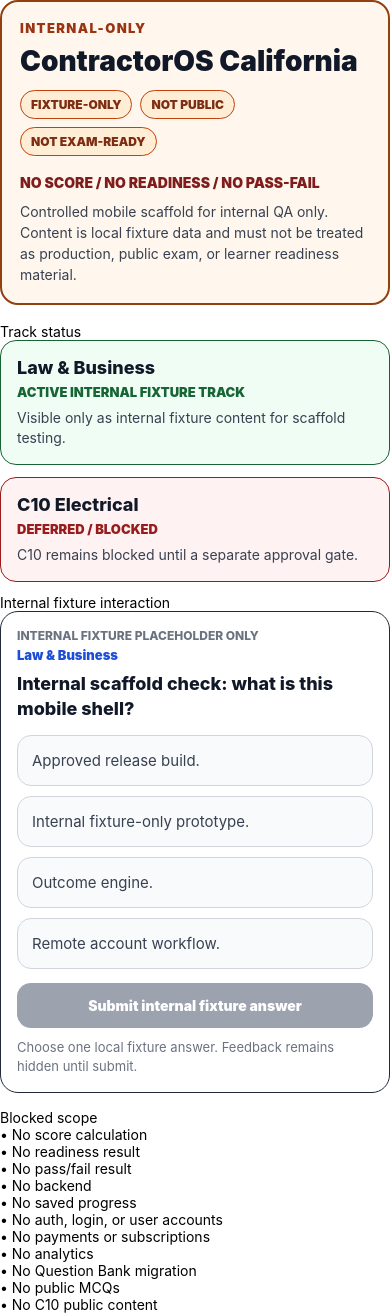
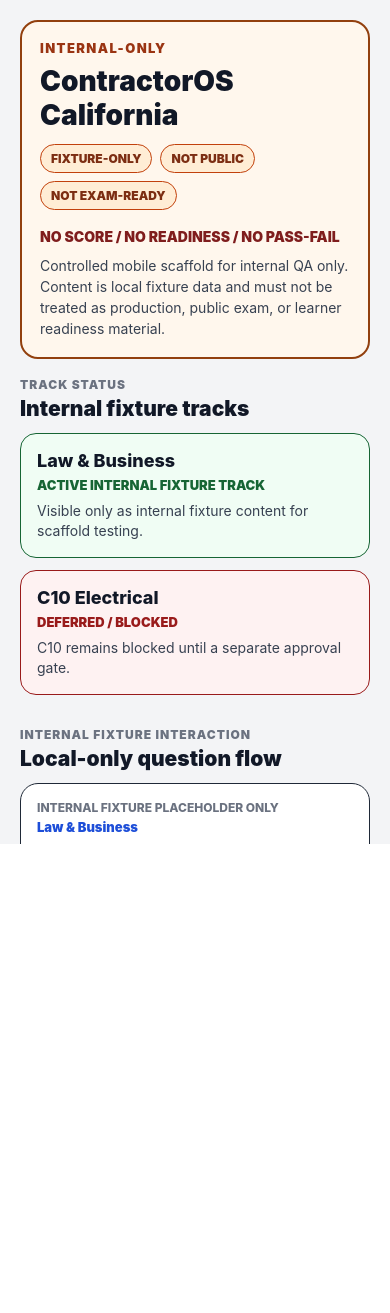
Before and after one commit to Zest-LeadGen/contractoros-california, a React Native app in the folder apps/mobile/: screen / in a window 390 px wide. After the commit the page ends 844 px from the top, so only its background shows below. Built offline with nearby package versions, Linux system fonts and the light colour scheme.

Commit message:
Harden Phase 4E mobile shell layout

```diff
--- a/apps/mobile/App.js
+++ b/apps/mobile/App.js
@@ -1,4 +1,4 @@
-import { SafeAreaView, ScrollView, Text, View } from 'react-native';
+import { SafeAreaView, ScrollView, StyleSheet, Text, View } from 'react-native';
 import InternalBanner from './src/components/InternalBanner';
 import QuestionCard from './src/components/QuestionCard';
 import TrackStatusCard from './src/components/TrackStatusCard';
@@ -20,11 +20,13 @@ const blockedScopeItems = [
 
 export default function App() {
   return (
-    <SafeAreaView>
-      <ScrollView>
+    <SafeAreaView style={styles.safeArea}>
+      <ScrollView contentContainerStyle={styles.content}>
         <InternalBanner />
-        <View>
-          <Text>Track status</Text>
+
+        <View style={styles.section}>
+          <Text style={styles.sectionLabel}>Track status</Text>
+          <Text style={styles.sectionTitle}>Internal fixture tracks</Text>
           {trackStatuses.map((track) => (
             <TrackStatusCard
               key={track.id}
@@ -34,17 +36,63 @@ export default function App() {
             />
           ))}
         </View>
-        <View>
-          <Text>Internal fixture interaction</Text>
+
+        <View style={styles.section}>
+          <Text style={styles.sectionLabel}>Internal fixture interaction</Text>
+          <Text style={styles.sectionTitle}>Local-only question flow</Text>
           <QuestionCard item={internalQuestion} />
         </View>
-        <View>
-          <Text>Blocked scope</Text>
+
+        <View style={styles.blockedSection}>
+          <Text style={styles.sectionLabel}>Blocked scope text</Text>
+          <Text style={styles.sectionTitle}>Not implemented in this scaffold</Text>
           {blockedScopeItems.map((item) => (
-            <Text key={item}>• {item}</Text>
+            <Text key={item} style={styles.blockedItem}>• {item}</Text>
           ))}
         </View>
       </ScrollView>
     </SafeAreaView>
   );
 }
+
+const styles = StyleSheet.create({
+  safeArea: {
+    flex: 1,
+    backgroundColor: '#f3f4f6'
+  },
+  content: {
+    padding: 20,
+    paddingBottom: 36
+  },
+  section: {
+    marginBottom: 20
+  },
+  blockedSection: {
+    borderWidth: 1,
+    borderColor: '#6b7280',
+    backgroundColor: '#ffffff',
+    borderRadius: 18,
+    padding: 16,
+    marginBottom: 20
+  },
+  sectionLabel: {
+    color: '#6b7280',
+    fontSize: 12,
+    fontWeight: '900',
+    letterSpacing: 1,
+    textTransform: 'uppercase',
+    marginBottom: 4
+  },
+  sectionTitle: {
+    color: '#111827',
+    fontSize: 21,
+    fontWeight: '900',
+    marginBottom: 12
+  },
+  blockedItem: {
+    color: '#374151',
+    fontSize: 14,
+    lineHeight: 22,
+    marginBottom: 4
+  }
+});
```
